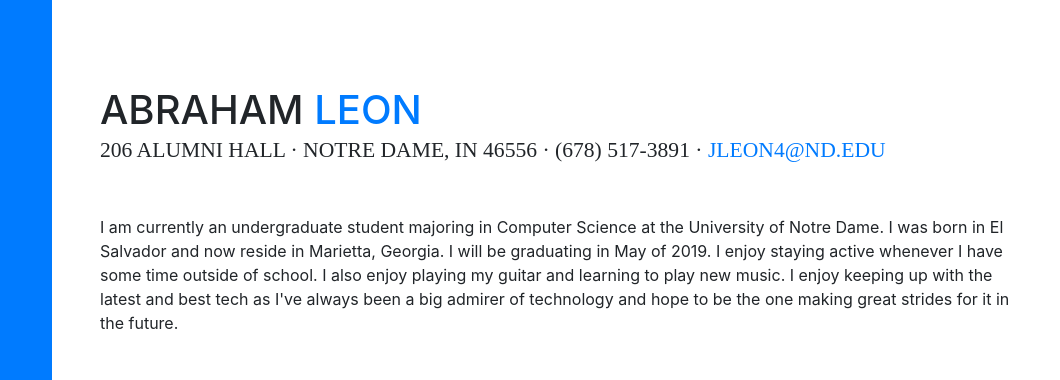
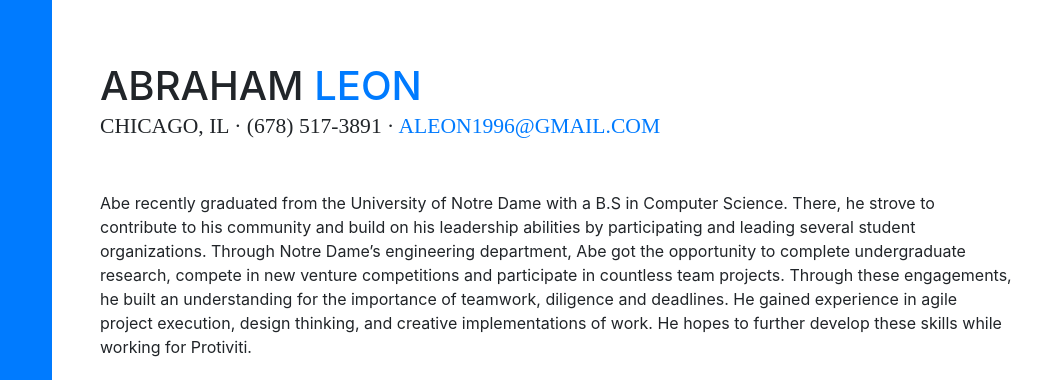
Before and after one commit to jleon4/resume, a website with bundled scripts: page index.html in a window 1280 px wide. Shown: the part 137-517 px from the top of the page, 220-1280 px from the left. Built offline with nearby package versions, Linux system fonts and the light colour scheme; a web font is replaced by a local one.

Commit message:
updated bio

```diff
--- a/index.html
+++ b/index.html
@@ -64,10 +64,11 @@
           <h1 class="mb-0">Abraham
             <span class="text-primary">Leon</span>
           </h1>
-          <div class="subheading mb-5">206 Alumni Hall · Notre Dame, IN 46556 · (678) 517-3891 ·
-            <a href="mailto:jleon4@nd.edu">jleon4@nd.edu</a>
+          <div class="subheading mb-5">Chicago, IL · (678) 517-3891 ·
+            <a href="mailto:jleon4@nd.edu">aleon1996@gmail.com</a>
           </div>
-          <p class="mb-5">I am currently an undergraduate student majoring in Computer Science at the University of Notre Dame. I was born in El Salvador and now reside in Marietta, Georgia. I will be graduating in May of 2019. I enjoy staying active whenever I have some time outside of school. I also enjoy playing my guitar and learning to play new music. I enjoy keeping up with the latest and best tech as I've always been a big admirer of technology and hope to be the one making great strides for it in the future.</p>
+          <p class="mb-5">Abe recently graduated from the University of Notre Dame with a B.S in Computer Science. There, he strove to contribute to his community and build on his leadership abilities by participating and leading several student organizations.
+Through Notre Dame’s engineering department, Abe got the opportunity to complete undergraduate research, compete in new venture competitions and participate in countless team projects. Through these engagements, he built an understanding for the importance of teamwork, diligence and deadlines. He gained experience in agile project execution, design thinking, and creative implementations of work. He hopes to further develop these skills while working for Protiviti.</p>
           <ul class="list-inline list-social-icons mb-0">
 
 
```
